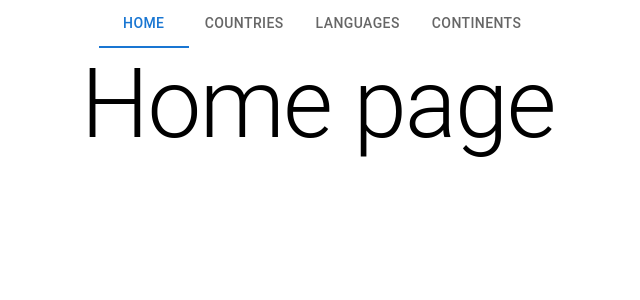
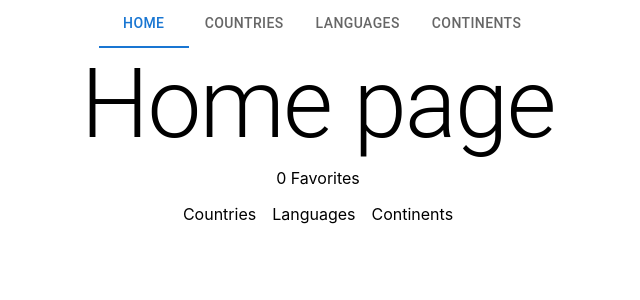
Before and after one commit to ragudevzx/graphql-1, a React (Create React App) app: page /home in a window 1280 px wide. Shown: the top 300 px of the page, without its empty margins (322-962 px from the left). Built offline with nearby package versions, Linux system fonts and the light colour scheme.

Commit message:
Adding home page

```diff
--- a/src/components/CheckboxFav.jsx
+++ b/src/components/CheckboxFav.jsx
@@ -4,13 +4,41 @@ import StarBorder from '@mui/icons-material/StarBorder';
 import Star from '@mui/icons-material/Star';
 import BookmarkBorderIcon from '@mui/icons-material/BookmarkBorder';
 import BookmarkIcon from '@mui/icons-material/Bookmark';
+import { DataContext } from '../context/DataContext';
 
 const label = { inputProps: { 'aria-label': 'Checkbox demo' } };
 
-export default function CheckboxFav() {
+export default function CheckboxFav(prop) {
+  const { data } = prop;
+  const {
+    countriesFav,
+    languagesFav,
+    continentsfav,
+    setCountriesFav,
+    setLanguagesFav,
+    setContinentsfav
+  } = React.useContext(DataContext);
+
+  const handleSetFavorite = () => {
+    if (data.__typename === 'Country') {
+      setCountriesFav([...countriesFav, {Countries: {name: data.name}}])
+    }
+    if (data.__typename === 'Language') {
+      setLanguagesFav([...languagesFav, {Languages: {name: data.name}}])
+    }
+    if (data.__typename === 'Continent') {
+      setContinentsfav([...continentsfav, {Continents: {name: data.name}}])
+    }
+
+  }
+
   return (
     <div>
-      <Checkbox {...label} icon={<StarBorder />} checkedIcon={<Star htmlColor="orange"></Star>} />
+      <Checkbox
+      {...label}
+      icon={<StarBorder />}
+      checkedIcon={<Star htmlColor="orange"></Star>}
+      onClick={handleSetFavorite} />
     </div>
   );
 }
--- a/src/context/DataContext.js
+++ b/src/context/DataContext.js
@@ -1,10 +1,22 @@
-import { createContext } from "react";
+import * as React from 'react';
 
-export const DataContext = createContext();
+export const DataContext = React.createContext();
 
 export const DataProvider = ({ children }) => {
+    const [countriesFav, setCountriesFav] = React.useState([]);
+    const [languagesFav, setLanguagesFav] = React.useState([]);
+    const [continentsfav, setContinentsfav] = React.useState([]);
+
+    const values = {
+        countriesFav,
+        languagesFav,
+        continentsfav,
+        setCountriesFav,
+        setLanguagesFav,
+        setContinentsfav
+    }
     return (
-        <DataContext.Provider>
+        <DataContext.Provider value={values}>
             { children }
         </DataContext.Provider>
     )
--- a/src/continents.js
+++ b/src/continents.js
@@ -1,4 +1,4 @@
-import { useState } from 'react'
+import * as React from 'react';
 import {
   Typography,
   Container,
@@ -60,7 +60,7 @@ const Continents = () => {
         <List>
         {continents.map(continent => (
           <ListItem key={continent.code}>
-            <CheckboxFav />
+            <CheckboxFav data={continent}/>
             {continent.code} - {continent.name}
           </ListItem>
         ))}
--- a/src/countries.js
+++ b/src/countries.js
@@ -83,7 +83,7 @@ const Countries = () => {
             }}
           >
             <div className="flexbox-container">
-              <div className="flexbox-item"><CheckboxFav /></div>
+              <div className="flexbox-item"><CheckboxFav data={country} /></div>
               <div className="flexbox-dialog"><AlertDialogSlide country={country}/></div>
             </div>
           </Box>
--- a/src/home.js
+++ b/src/home.js
@@ -1,12 +1,70 @@
-import { Container, Typography } from '@mui/material'
+import * as React from 'react';
+import {
+  Typography,
+  Container,
+  List,
+  Box,
+  ListItem
+} from '@mui/material'
+import { DataContext } from './context/DataContext';
 
 const Home = () => {
+  const {
+    countriesFav,
+    languagesFav,
+    continentsfav
+  } = React.useContext(DataContext);
+
   return (
     <Container>
       <Typography variant='h1' sx={{ textAlign: 'center' }}>
         Home page
       </Typography>
-    </Container>
+
+      <Box>
+        <Box sx={{ textAlign: 'center', padding: '.5rem' }}>
+          {countriesFav.length + languagesFav.length + continentsfav.length} Favorites
+        </Box>
+        <div className="flexbox-container-home">
+          <div className="flexbox-item">
+        <Box sx={{ textAlign: 'center', padding: '.5rem' }}>
+          Countries
+        </Box>
+        <List>
+        {countriesFav.map((countries, c) => (
+          <ListItem key={c}>
+            - {countries.Countries.name}
+          </ListItem>
+        ))}
+      </List>
+      </div>
+      <div className="flexbox-item">
+      <Box sx={{ textAlign: 'center', padding: '.5rem' }}>
+      Languages
+        </Box>
+      <List>
+        {languagesFav.map((languages, l) => (
+          <ListItem key={l}>
+            - {languages.Languages.name}
+          </ListItem>
+        ))}
+      </List>
+      </div>
+      <div className="flexbox-item">
+      <Box sx={{ textAlign: 'center', padding: '.5rem' }}>
+      Continents
+        </Box>
+      <List>
+        {continentsfav.map((continents, l) => (
+          <ListItem key={l}>
+            - {continents.Continents.name}
+          </ListItem>
+        ))}
+      </List>
+      </div>
+      </div>
+      </Box>
+      </Container>
   )
 }
 
--- a/src/index.css
+++ b/src/index.css
@@ -16,6 +16,17 @@ code {
   display: flex;
 }
 
+.flexbox-container-home {
+  display: flex;
+  justify-content: center;
+  justify-items: center;
+}
+
 .flexbox-dialog {
   margin-top: 10px;
 }
+
+.flexbox-item {
+  justify-content: center;
+  justify-items: center;
+}
--- a/src/languages.js
+++ b/src/languages.js
@@ -40,7 +40,7 @@ const Languages = () => {
       <List>
         {languages.map(lang => (
           <ListItem key={lang.code}>
-            <CheckboxFav />
+            <CheckboxFav data={lang}/>
             {lang.code} - {lang.name} - {lang.native}
           </ListItem>
         ))}
```
